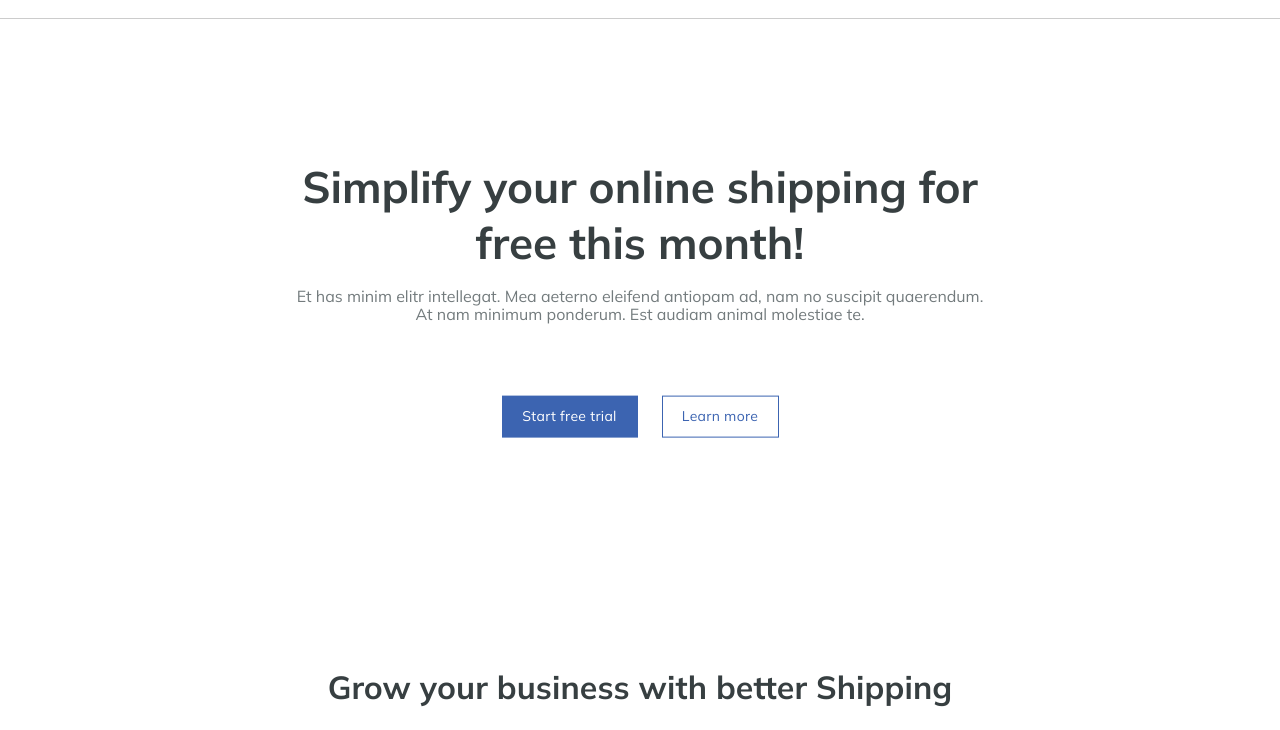
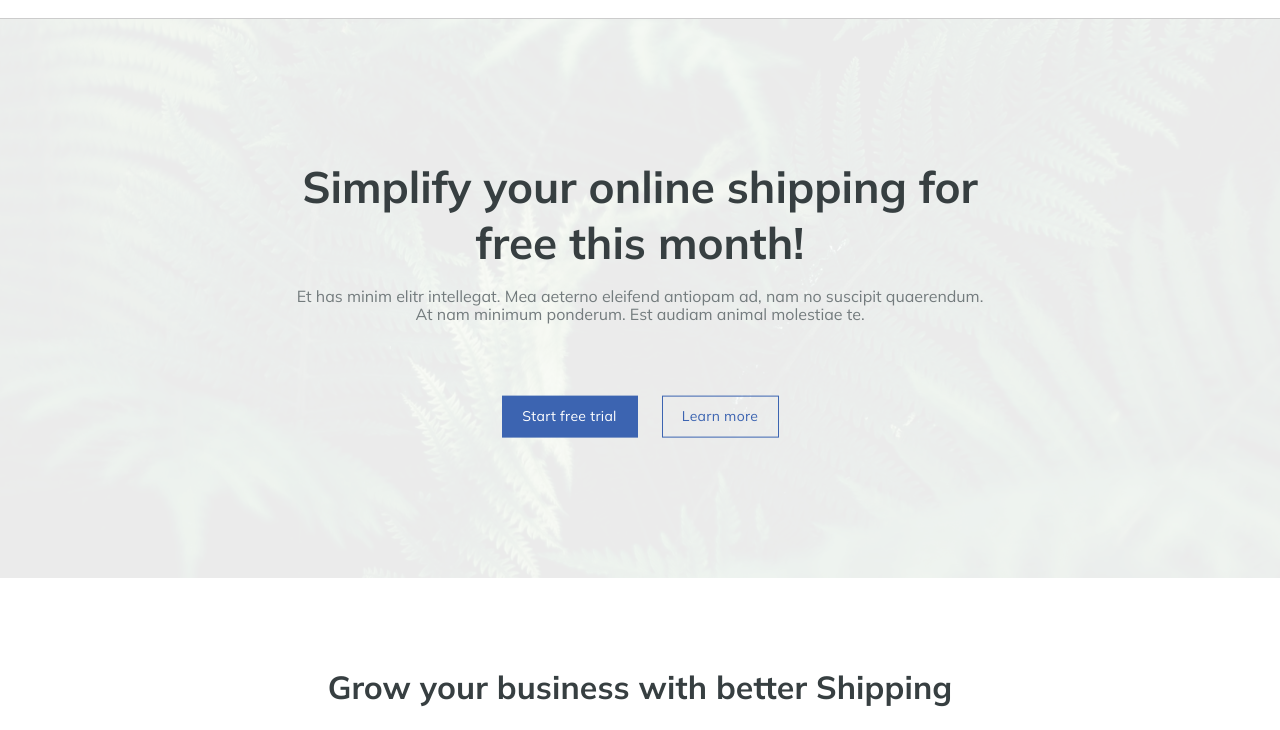
Before and after one commit to anhtuanqd/BaiTest, a plain HTML site: page index.html in a window 1280 px wide. Shown: the part 70-800 px from the top of the page. Drawn offline with nearby package versions, Linux system fonts and the light colour scheme.

Commit message:
Update style.css

```diff
--- a/assets/css/style.css
+++ b/assets/css/style.css
@@ -133,7 +133,7 @@ button:hover {
 
 .banner {
     height: 560px;
-    background: url('./assets/img/background.png') top center / cover no-repeat;
+    background: url('/assets/img/background.png') top center / cover no-repeat;
     position: relative;
     opacity: 0.08;
 }
```
